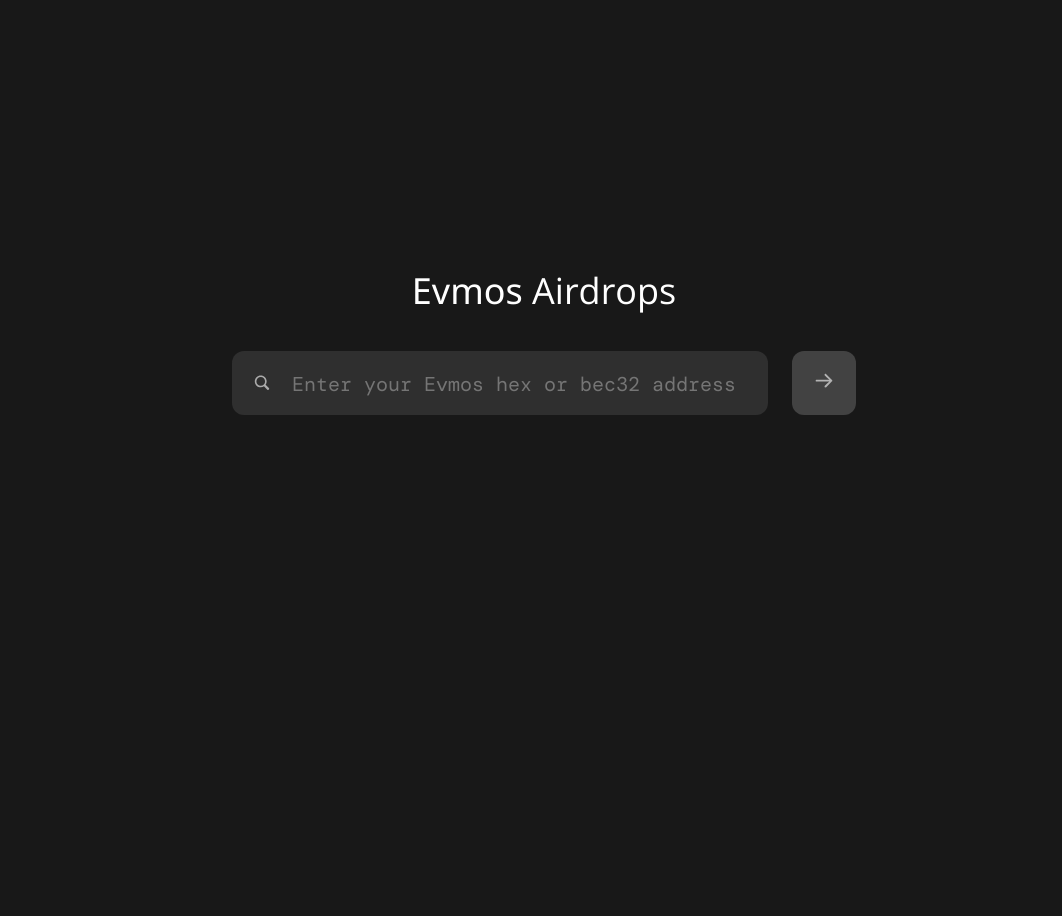
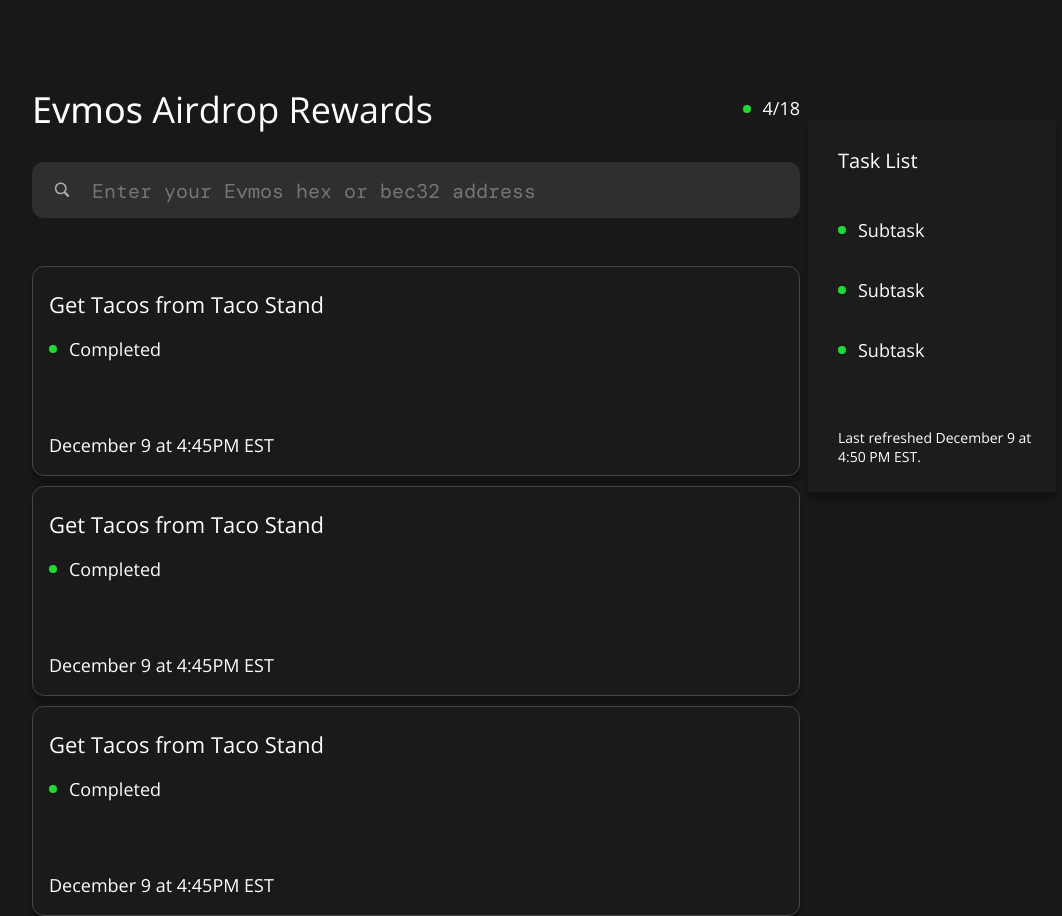
Before and after one commit to kediaco/airdrop-dashboard, a React (Create React App) app: page / in a window 1280 px wide. Shown: the whole page, without its empty margins (96-1158 px from the left). Before the commit the page ends 800 px from the top, so only its background shows below. Built offline with nearby package versions, Linux system fonts and the light colour scheme.

Commit message:
Created dashboard UI for large screens

```diff
--- a/package.json
+++ b/package.json
@@ -9,6 +9,7 @@
     "eslint-plugin-only-warn": "^1.0.3",
     "react": "^17.0.2",
     "react-dom": "^17.0.2",
+    "react-grid-layout": "^1.3.0",
     "react-scripts": "4.0.3",
     "spinners-react": "^1.0.6",
     "web-vitals": "^2.1.2"
--- a/src/App.js
+++ b/src/App.js
@@ -1,8 +1,9 @@
 import LandingPage from './pages/landing/landing.tsx';
 import LoadingPage from './pages/loading/loading.tsx';
+import DashboardPage from './pages/dashboard/dashboard';
 
 function App() {
-  return <LandingPage />;
+  return <DashboardPage />;
 }
 
 export default App;
--- a/src/components/searchBar/searchBar.css
+++ b/src/components/searchBar/searchBar.css
@@ -5,12 +5,19 @@
   border-radius: 12px;
   width: 500px;
   max-width: 50vw;
-  height: 40px;
+  height: 32px;
 
   padding-left: 18px;
   padding-right: 18px;
   padding-top: 12px;
   padding-bottom: 12px;
+}
+
+.base-large {
+  width: 100%;
+  max-width: 100%;
+  box-sizing: border-box;
+  height: calc(32px + 12px + 12px); /* Account for new height on box sizing */
 }
 
 .search-bar {
--- a/src/components/searchBar/searchBar.tsx
+++ b/src/components/searchBar/searchBar.tsx
@@ -3,10 +3,10 @@ import './searchBar.css';
 import magnifyingglass from '../../images/magnifyingglass.svg';
 
 export default function SearchBar(props: any) {
-  const {placeholderText} = props;
+  const {placeholderText, isLarge} = props;
 
   return (
-    <div className="base">
+    <div className={`base ${isLarge && 'base-large'}`}>
       <img
         className="magnifying-glass"
         src={magnifyingglass}
--- /dev/null
+++ b/src/pages/dashboard/dashboard.css
@@ -0,0 +1,118 @@
+.d--page-base {
+  margin: auto;
+  margin-top: 10vh;
+  flex-direction: row;
+  max-width: 80vw;
+  justify-content: space-between;
+  height: auto;
+}
+
+.d--page-header {
+  display: flex;
+  flex-direction: row;
+  align-items: center;
+  justify-content: space-between;
+
+  margin-bottom: 24px;
+}
+
+.d--page-left {
+  display: flex;
+  flex-direction: column;
+  justify-content: flex-start;
+  width: 75%;
+}
+
+.d--title {
+  margin: auto;
+  margin-left: 0;
+  text-align: left;
+}
+
+.d--subtitle {
+  margin-top: 16px;
+  color: white;
+  font-size: 18px;
+}
+
+.d--grid {
+  margin-top: 48px;
+  padding: 0;
+}
+
+.d--card {
+  display: flex;
+  flex-direction: column;
+  justify-content: space-between;
+
+  background: #1a1a1a;
+  border-radius: 12px;
+  border: 1px solid #454545;
+  padding-left: 16px;
+
+  box-sizing: border-box;
+  box-shadow: 0px 8px 4px rgba(0, 0, 0, 0.25);
+}
+
+.d--card--title {
+  margin-bottom: 0px;
+
+  color: white;
+  font-size: 22px;
+  font-weight: 400;
+}
+
+.d--card--body {
+  color: white;
+  font-size: 18px;
+  font-weight: 300;
+}
+
+.d--icon {
+  width: 8px;
+  height: 8px;
+  border-radius: 8px;
+
+  margin-right: 12px;
+}
+
+.d--summary {
+  margin-top: 5vh;
+  background: #1c1c1c;
+  width: 10vw;
+  min-width: 200px;
+  max-height: 360px;
+  display: flex;
+  flex-direction: column;
+  padding-left: 30px;
+  padding-right: 18px;
+  padding-bottom: 12px;
+
+  box-shadow: 0px 8px 4px rgba(0, 0, 0, 0.25);
+  border-radius: 2px;
+}
+
+.d--summary--title {
+  color: white;
+  font-size: 20px;
+  font-weight: 400;
+}
+
+.d--summary--body {
+  color: white;
+  font-size: 18px;
+  font-weight: 300;
+}
+
+.d--summary--caption {
+  margin-top: 48px;
+  color: white;
+  font-size: 14px;
+  font-weight: 300;
+}
+
+.d--row {
+  display: flex;
+  flex-direction: row;
+  align-items: center;
+}
--- /dev/null
+++ b/src/pages/dashboard/dashboard.tsx
@@ -0,0 +1,94 @@
+import React from 'react';
+import '../landing/landing.css';
+import './dashboard.css';
+import '../../index.css';
+import '../../../node_modules/react-grid-layout/css/styles.css';
+import '../../../node_modules/react-resizable/css/styles.css';
+import SearchBar from 'src/components/searchBar/searchBar';
+
+const GridLayout = require('react-grid-layout');
+
+const ResponsiveGridLayout = GridLayout.WidthProvider(GridLayout.Responsive);
+
+function DashboardGrid() {
+  const keys = ['a', 'b', 'c'];
+  const defaultLayout = [
+    {i: 'a', x: 0, y: 0, w: 4, h: 2, static: true},
+    {i: 'b', x: 4, y: 0, w: 4, h: 2, static: true},
+    {i: 'c', x: 8, y: 0, w: 4, h: 2, static: true},
+  ];
+  const layout = {
+    lg: defaultLayout,
+    md: defaultLayout,
+    sm: defaultLayout,
+    xs: defaultLayout,
+    xxs: defaultLayout,
+  };
+  return (
+    <ResponsiveGridLayout
+      className="layout d--grid"
+      containerPadding={[0, 0]}
+      layouts={layout}
+      breakpoints={{lg: 1200, md: 996, sm: 768, xs: 480}}
+      cols={{lg: 12, md: 12, sm: 8, xs: 4}}
+      rowHeight={100}>
+      {keys.map(key => (
+        <div className="d--card" key={key}>
+          <div>
+            <h3 className="d--card--title">Get Tacos from Taco Stand</h3>
+            <div className="d--row">
+              <div className="d--icon" style={{background: '#1CDC30'}} />
+              <p className="d--card--body">Completed</p>
+            </div>
+          </div>
+          <p className="d--card--body">December 9 at 4:45PM EST</p>
+        </div>
+      ))}
+    </ResponsiveGridLayout>
+  );
+}
+
+function DashboardSummary() {
+  return (
+    <div className="d--summary">
+      <h4 className="d--summary--title">Task List</h4>
+      <div className="d--row">
+        <div className="d--icon" style={{background: '#1CDC30'}} />
+        <p className="d--summary--body">Subtask</p>
+      </div>
+      <div className="d--row">
+        <div className="d--icon" style={{background: '#1CDC30'}} />
+        <p className="d--summary--body">Subtask</p>
+      </div>
+      <div className="d--row">
+        <div className="d--icon" style={{background: '#1CDC30'}} />
+        <p className="d--summary--body">Subtask</p>
+      </div>
+      <p className="d--summary--caption">
+        Last refreshed December 9 at 4:50 PM EST.
+      </p>
+    </div>
+  );
+}
+
+export default function DashboardPage() {
+  return (
+    <div className="page-base d--page-base">
+      <div className="d--page-left">
+        <div className="d--page-header">
+          <h3 className="la--title d--title">
+            <span className="la--title-evmos">Evmos </span>Airdrop Rewards
+          </h3>
+          <div className="d--icon" style={{background: '#1CDC30'}} />
+          <p className="d--subtitle">4/18</p>
+        </div>
+        <SearchBar
+          placeholderText="Enter your Evmos hex or bec32 address"
+          isLarge
+        />
+        <DashboardGrid />
+      </div>
+      <DashboardSummary />
+    </div>
+  );
+}
```
Also changed, not shown: 1 other file (tests, documents, lock files or other folders).
